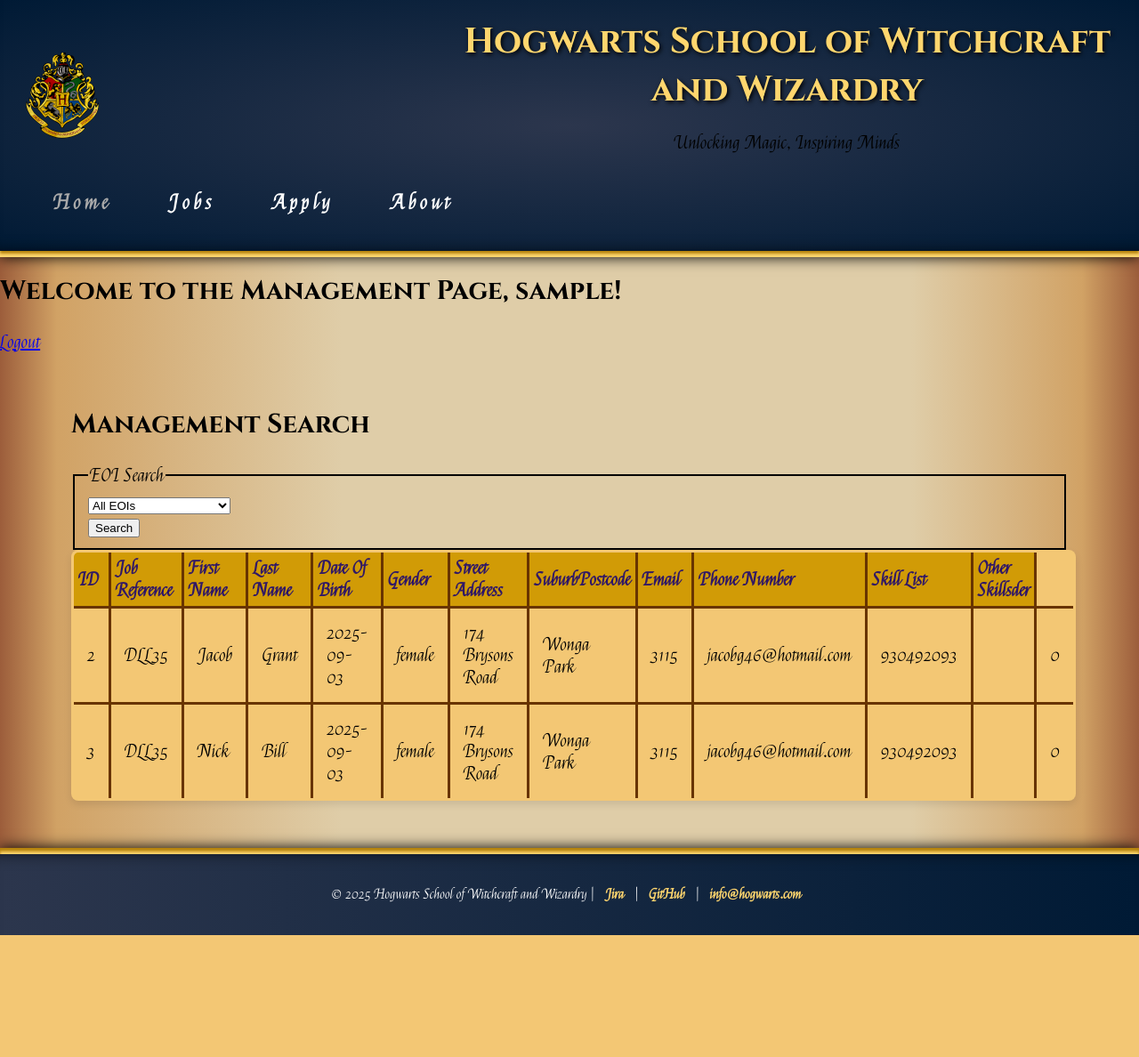
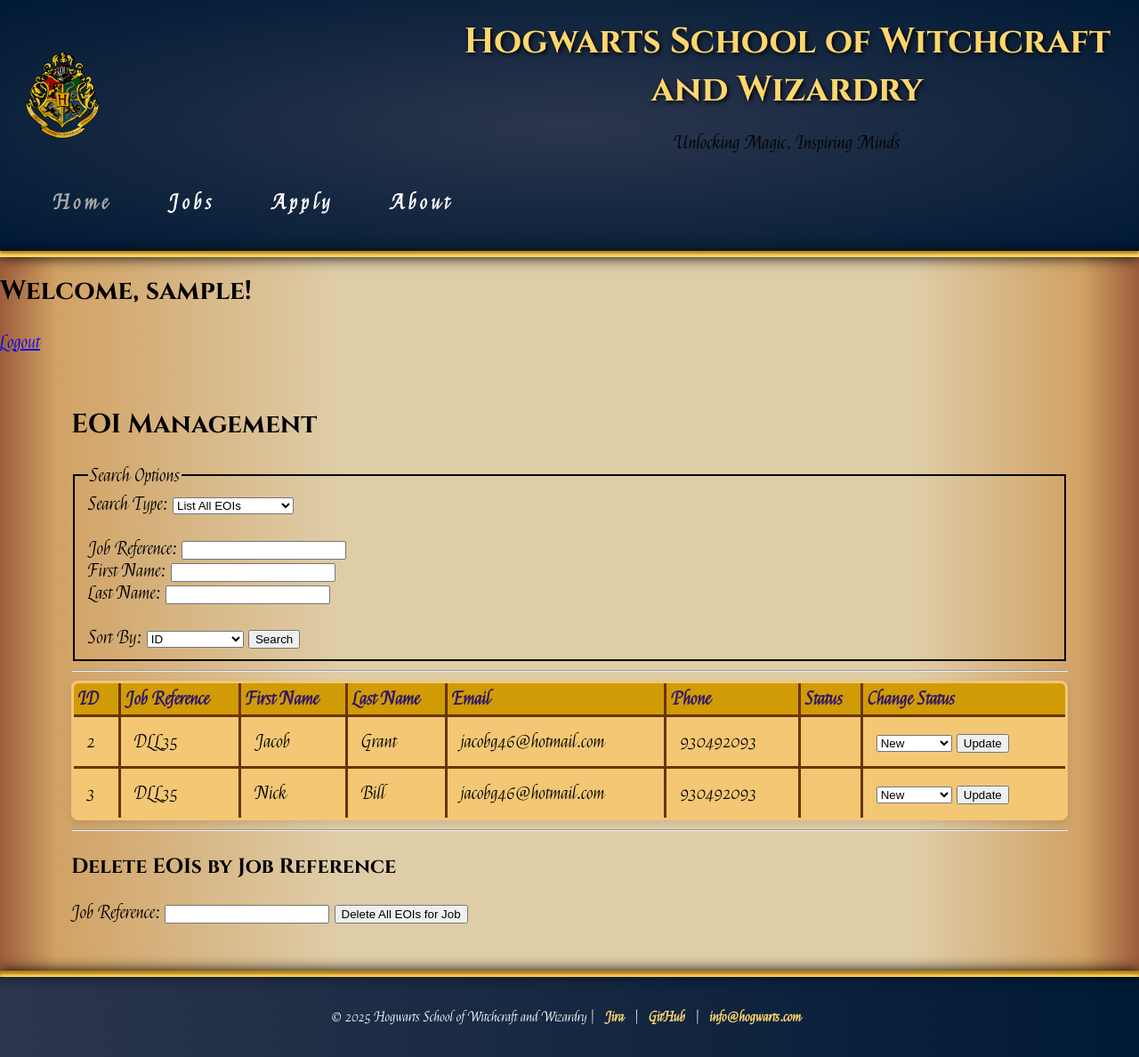
Before and after one commit to Swinburne105923830/COS10026-Web-Technology-Assessment_2, a PHP site: page /manage.php in a window 1280 px wide. Shown: the whole page at 89% size. Before the commit the page ends 1051 px from the top, so only its background shows below. Run offline with PHP 8.4, Linux system fonts and the light colour scheme; the visitor is signed in with stand-in values (Sample User, id 1); data comes from the database, SQL or seed files in the repository; both versions use the stored data as it was after the commit.

Commit message:
fixed manage.php

```diff
--- a/manage.php
+++ b/manage.php
@@ -2,102 +2,194 @@
 require_once "settings.php";
 session_start();
 
-
 if (!isset($_SESSION['loggedin']) || $_SESSION['loggedin'] !== true) {
-        //if not logged in, destory the session and redirect to the login page
     session_destroy();
     header('Location: login.php');
     exit;
 }
+
+function clean_input($data) {
+    return htmlspecialchars(stripslashes(trim($data)));
+}
+
+$conn = mysqli_connect($host, $user, $pwd, $sql_db);
+if (!$conn) {
+    die("Connection failed: " . mysqli_connect_error());
+}
+
+// Handle delete action
+if (isset($_POST['delete_ref'])) {
+    $ref = clean_input($_POST['delete_ref']);
+    $delete_query = "DELETE FROM eoi WHERE job_reference = ?";
+    $stmt = $conn->prepare($delete_query);
+    $stmt->bind_param("s", $ref);
+    $stmt->execute();
+    echo "<p style='color:red;'>All EOIs for job reference <strong>$ref</strong> have been deleted.</p>";
+}
+
+// Handle update status action
+if (isset($_POST['update_status_id']) && isset($_POST['new_status'])) {
+    $id = clean_input($_POST['update_status_id']);
+    $status = clean_input($_POST['new_status']);
+    $update_query = "UPDATE eoi SET status = ? WHERE applicant_id = ?";
+    $stmt = $conn->prepare($update_query);
+    $stmt->bind_param("si", $status, $id);
+    $stmt->execute();
+    echo "<p style='color:green;'>EOI #$id status updated to <strong>$status</strong>.</p>";
+}
+
 ?>
 
 <!DOCTYPE html>
 <html lang="en">
-
 <head>
     <meta charset="utf-8">
-        <meta name="viewport" content="width=device-width, initial-scale=1.0">
-        <meta name="description" content="Webpage for managing database tables.">
-        <meta name="keywords" content="University jobs, tech jobs, hogwarts jobs, hogwarts">
-        <meta name="author" content="Lachlan Andrews">
     <title>Management</title>
     <link rel="stylesheet" href="styles/style.css">
 </head>
 <body>
 
 <?php include "header.inc"; ?>
-        <h2>Welcome to the Management Page, <?php echo htmlspecialchars($_SESSION['username']); ?>!</h2>
+<h2>Welcome, <?php echo htmlspecialchars($_SESSION['username']); ?>!</h2>
 <p><a href="logout.php">Logout</a></p>
 
+<main>
+    <h2>EOI Management</h2>
 
-        <main>
+    <form action="manage.php" method="get" novalidate>
+        <fieldset>
+            <legend>Search Options</legend>
+            <label>Search Type:</label>
+            <select name="search_type">
+                <option value="all">List All EOIs</option>
+                <option value="job_ref">By Job Reference</option>
+                <option value="name">By Applicant Name</option>
+            </select>
+            <br><br>
+            <label>Job Reference:</label>
+            <input type="text" name="job_ref">
+            <br>
+            <label>First Name:</label>
+            <input type="text" name="firstname">
+            <br>
+            <label>Last Name:</label>
+            <input type="text" name="lastname">
+            <br><br>
+            <label>Sort By:</label>
+            <select name="sort_by">
+                <option value="applicant_id">ID</option>
+                <option value="job_reference">Job Reference</option>
+                <option value="firstname">First Name</option>
+                <option value="lastname">Last Name</option>
+                <option value="status">Status</option>
+            </select>
+            <input type="submit" value="Search">
+        </fieldset>
+    </form>
 
+    <hr>
 
 <?php
-                function clean_input($data) {
-                $data = trim($data);
-                $data = stripslashes($data);
-                $data = htmlspecialchars($data);
-                return $data;
+// Build query dynamically
+$query = "SELECT * FROM eoi";
+$conditions = [];
+$params = [];
+$types = "";
+
+// Search filters
+if (isset($_GET['search_type'])) {
+    $search_type = $_GET['search_type'];
+
+    if ($search_type === "job_ref" && !empty($_GET['job_ref'])) {
+        $conditions[] = "job_reference = ?";
+        $params[] = clean_input($_GET['job_ref']);
+        $types .= "s";
+    } elseif ($search_type === "name") {
+        if (!empty($_GET['firstname'])) {
+            $conditions[] = "firstname LIKE ?";
+            $params[] = "%" . clean_input($_GET['firstname']) . "%";
+            $types .= "s";
+        }
+        if (!empty($_GET['lastname'])) {
+            $conditions[] = "lastname LIKE ?";
+            $params[] = "%" . clean_input($_GET['lastname']) . "%";
+            $types .= "s";
+        }
+    }
 }
 
-                $conn = mysqli_connect($host, $user, $pwd, $sql_db);
-
-                // Check connection
-                if (!$conn) {
-                    die("Connection failed: " . mysqli_connect_error());
+if (count($conditions) > 0) {
+    $query .= " WHERE " . implode(" AND ", $conditions);
 }
 
-                echo "<h2>Management Search</h2>";
-                echo "<form action='manage.php' method='get' novalidate='novalidate'>";
-                echo "<fieldset>";
-                echo "<legend>EOI Search</legend>";
-                echo "<select name='search>";
-                echo "<option value=''>List by...</option>";
-                echo "<option value='list_all'>All EOIs</option>";
-                echo "<option value='list_ref'>Job Reference Number</option>";
-                echo "<option value='list_name'>Applicant Name</option>";
-                echo "</select>";
-                echo "<br>";
-                echo "<input type='submit' value='Search'>";
-                echo "</fieldset>";
-                echo "</form>";
+// Sorting
+$allowed_sort_fields = ['applicant_id','job_reference','firstname','lastname','status'];
+$sort_by = isset($_GET['sort_by']) && in_array($_GET['sort_by'], $allowed_sort_fields)
+    ? $_GET['sort_by'] : 'applicant_id';
+$query .= " ORDER BY $sort_by ASC";
 
+// Prepare and execute
+$stmt = $conn->prepare($query);
+if ($types !== "") {
+    $stmt->bind_param($types, ...$params);
+}
+$stmt->execute();
+$result = $stmt->get_result();
 
-                    $query = "SELECT * FROM eoi";
-                    $result = $conn->query($query);
+// Display results
+if ($result->num_rows > 0) {
+    echo "<table border='1' cellpadding='5'>";
+    echo "<tr>
+            <th>ID</th>
+            <th>Job Reference</th>
+            <th>First Name</th>
+            <th>Last Name</th>
+            <th>Email</th>
+            <th>Phone</th>
+            <th>Status</th>
+            <th>Change Status</th>
+          </tr>";
 
-                    if ($result->num_rows > 0){
-                        echo "<table border='1' cellpadding='5'>";
-                        echo "<tr><th>ID</th><th>Job Reference</th><th>First Name</th><th>Last Name</th><th>Date Of Birth</th><th>Gender</th><th>Street Address</th><th>Suburb</th<th>Postcode</th><th>Email</th><th>Phone Number</th><th>Skill List</th><th>Other Skillsder</th></tr>";
-                        while ($row = $result->fetch_assoc()){
+    while ($row = $result->fetch_assoc()) {
         echo "<tr>";
-                            echo "<td>" . $row['applicant_id'] . "</td>";
-                            echo "<td>" . $row['job_reference'] . "</td>";
-                            echo "<td>" . $row['firstname'] . "</td>";
-                            echo "<td>" . $row['lastname'] . "</td>";
-                            echo "<td>" . $row['dob'] . "</td>";
-                            echo "<td>" . $row['gender'] . "</td>";
-                            echo "<td>" . $row['address'] . "</td>";
-                            echo "<td>" . $row['suburb'] . "</td>";
-                            echo "<td>" . $row['postcode'] . "</td>";
-                            echo "<td>" . $row['email'] . "</td>";
-                            echo "<td>" . $row['phone_number'] . "</td>";
-                            echo "<td>" . $row['skills'] . "</td>";
-                            echo "<td>" . $row['other_skills'] . "</td>";
+        echo "<td>{$row['applicant_id']}</td>";
+        echo "<td>{$row['job_reference']}</td>";
+        echo "<td>{$row['firstname']}</td>";
+        echo "<td>{$row['lastname']}</td>";
+        echo "<td>{$row['email']}</td>";
+        echo "<td>{$row['phone_number']}</td>";
+        echo "<td>{$row['status']}</td>";
+        echo "<td>
+                <form action='manage.php' method='post' style='display:inline;'>
+                    <input type='hidden' name='update_status_id' value='{$row['applicant_id']}'>
+                    <select name='new_status'>
+                        <option value='New'>New</option>
+                        <option value='Reviewed'>Reviewed</option>
+                        <option value='Shortlisted'>Shortlisted</option>
+                        <option value='Hired'>Hired</option>
+                    </select>
+                    <input type='submit' value='Update'>
+                </form>
+              </td>";
         echo "</tr>";
     }
     echo "</table>";
 } else {
-                        echo "<p>Zero results found</p>";
+    echo "<p>No results found.</p>";
 }
 
-
+// Delete form
 ?>
+    <hr>
+    <h3>Delete EOIs by Job Reference</h3>
+    <form action="manage.php" method="post">
+        <label>Job Reference:</label>
+        <input type="text" name="delete_ref" required>
+        <input type="submit" value="Delete All EOIs for Job">
+    </form>
 
 </main>
 
-        <?php include "footer.inc" ?>
-
+<?php include "footer.inc"; ?>
 </body>
 </html>
--- a/process_eoi.php
+++ b/process_eoi.php
@@ -141,7 +141,7 @@ if ($_SERVER["REQUEST_METHOD"] == "POST") {
     // --- If No Errors ---
     if (empty($errors)) {
         $sql = "INSERT INTO eoi (job_reference, firstname, lastname, dob, gender, address, suburb, state, postcode, email, phone_number, skills)
-                VALUES (?, ?, ?, ?, ?, ?, ?, ?, ?, ?, ?, ?)";
+                VALUES (?, ?, ?, ?, ?, ?, ?, ?, ?, ?, ?, ?, ?)";
 
         $stmt = mysqli_prepare($conn, $sql);
         mysqli_stmt_bind_param($stmt, "ssssssssssss",
```
Also changed, not shown: assessment_db.sql (+12 -3 lines). Lines whose indentation alone changed are shown as unchanged.
